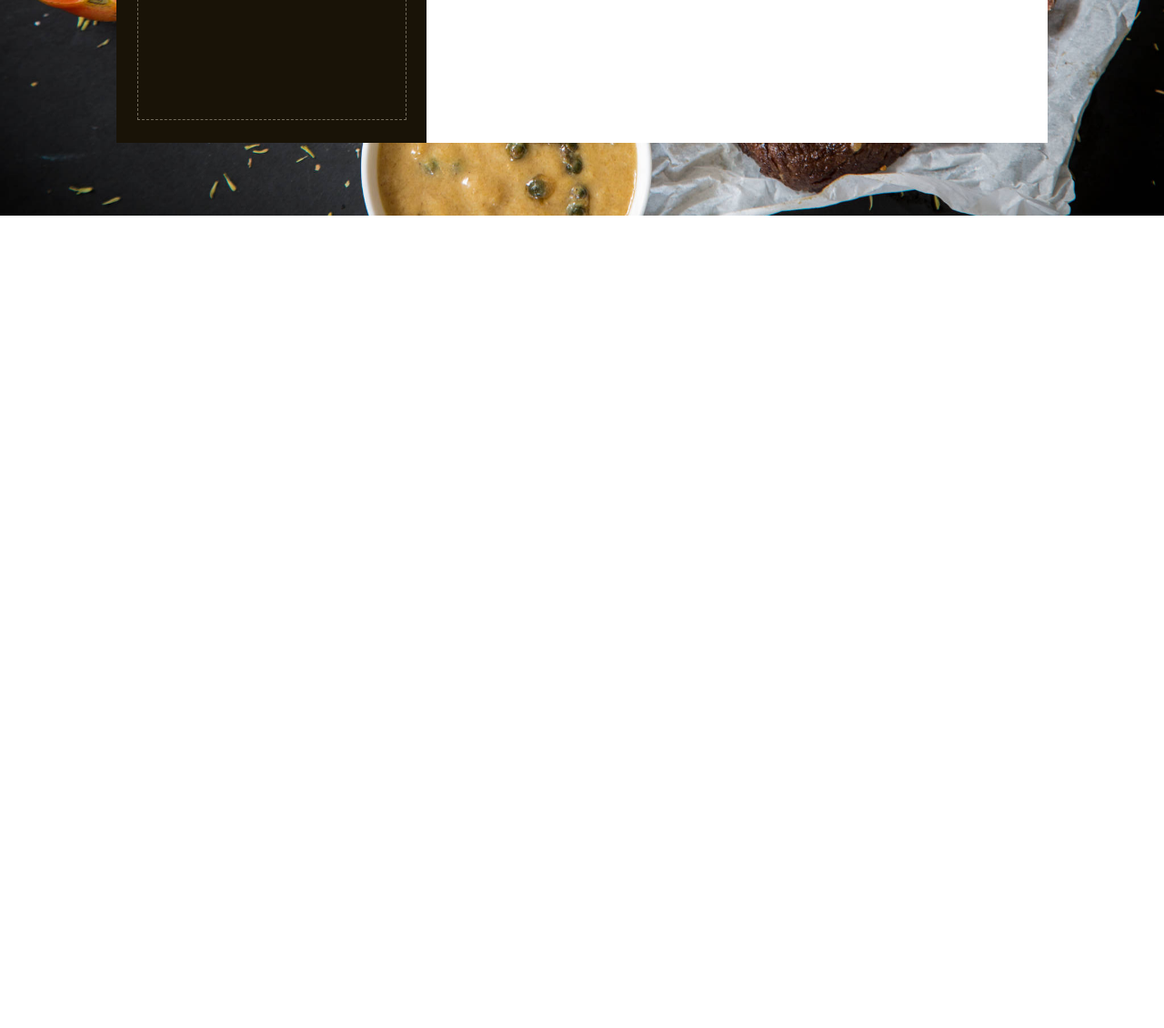
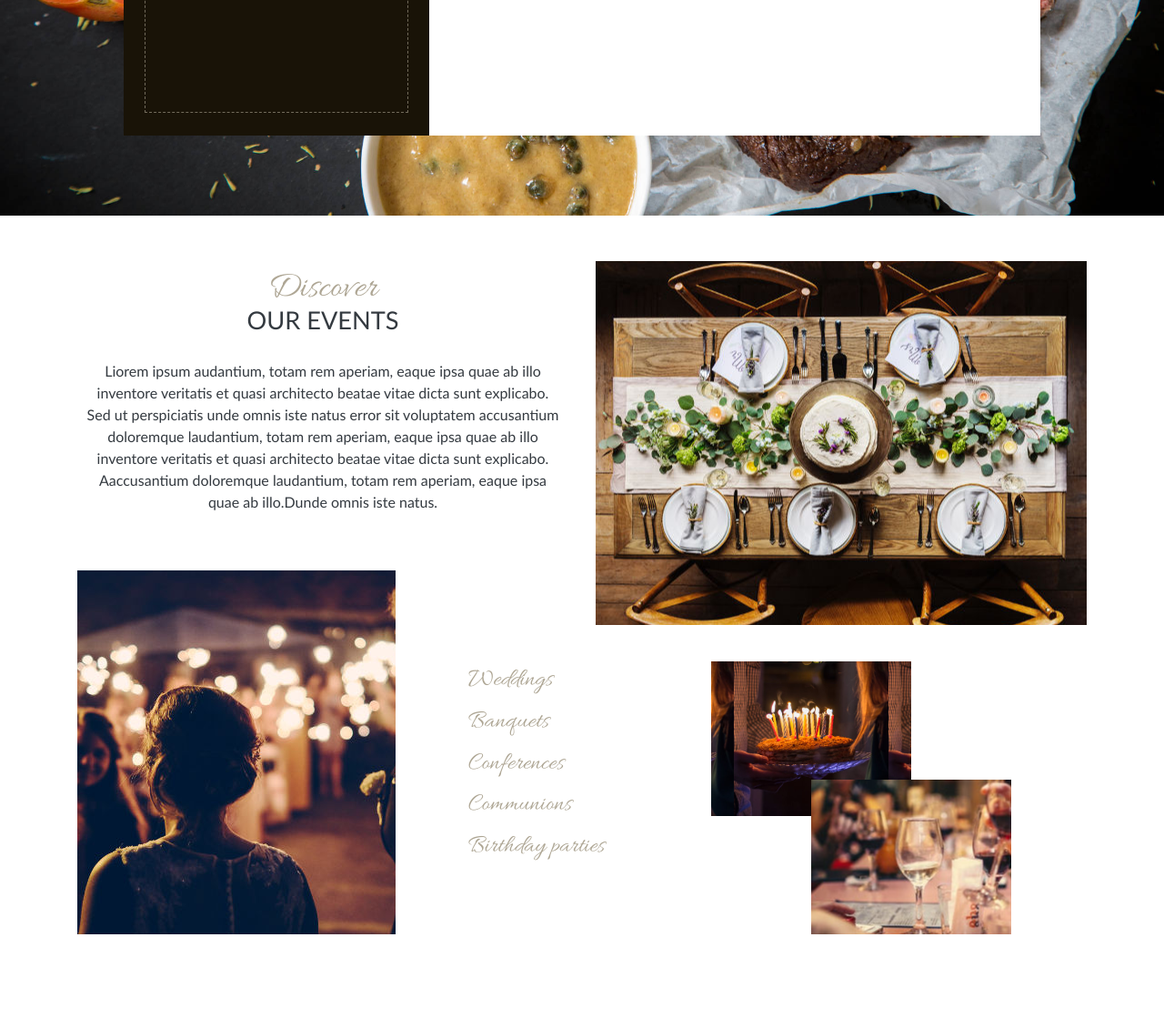
Before and after one commit to jerryJK/HotPlate, a website: page index.html in a window 1280 px wide. Shown: the part 1963-3093 px from the top of the page at 91% size. Before the commit the page ends 2200 px from the top, so only its background shows below. Drawn offline with nearby package versions, Linux system fonts and the light colour scheme.

Commit message:
add events section

```diff
--- a/index.html
+++ b/index.html
@@ -161,6 +161,44 @@
        </div>
     </section>
 
+    <!-- SECTION-EVENTS-->
+    <section id="section-events">
+       <div class="container">
+          <div class="row events-row events-row--first text-dark">
+              <div class="col-md-6">
+                  <p class="events-title-first text-center">Discover</p>
+                  <p class="events-title-second text-center">OUR EVENTS</p>
+                  <p class="events-text text-center p-2">Liorem ipsum audantium, totam rem aperiam, eaque ipsa quae ab illo inventore veritatis et quasi architecto beatae vitae dicta sunt explicabo. Sed ut perspiciatis unde omnis iste natus error sit voluptatem accusantium doloremque laudantium,
+                      totam rem aperiam, eaque ipsa quae ab illo inventore veritatis et quasi architecto beatae vitae dicta sunt explicabo. Aaccusantium doloremque laudantium, totam rem aperiam, eaque ipsa quae ab illo.Dunde omnis iste natus.</p>
+              </div>
+              <div class="col-md-6">
+                  <div class="event-image-main1"></div>
+              </div>
+          </div>
+          <div class="row events-row events-row--second text-dark">
+              <div class="d-none d-sm-block col-md-4">
+                  <div class="event-image-main2"></div>
+              </div>
+              <div class="col-md-8 events-titles-wrapper">
+                  <div class="row">
+                      <div class="events-names-wrapper col-5 col-sm-5">
+                          <p class="event-name">Weddings</p>
+                          <p class="event-name">Banquets</p>
+                          <p class="event-name">Conferences</p>
+                          <p class="event-name">Communions</p>
+                          <p class="event-name">Birthday parties</p>
+                      </div>
+                      <div class="images-wrapper col-7 col-sm-7">
+                          <div class="image-upper"></div>
+                          <div class="image-lower"></div>
+                      </div>
+                  </div>
+              </div>
+          </div>
+        </div>
+      </div>
+    </section>
+
 
     <script src="src/js/jquery.min.js"></script>
     <script src="src/js/popper.min.js"></script>
--- a/src/js/main.js
+++ b/src/js/main.js
@@ -49,7 +49,7 @@ $(document).on('ready', function() {
           var	listElem	=	$("<li>",	{class:	"active-list-item"});
           var nameElem =  $("<p class='d-inline'>" + elem.name + "</p>");
           var priceElem =  $("<i class='dish-price float-right'>&euro; " + elem.price + "</i>");
-          var descElem =  $("<i>" + elem.desc + "</i>");
+          var descElem =  $("<i class='dish-desc'>" + elem.desc + "</i>");
 
           listElem.append(nameElem);
           listElem.append(priceElem);
--- a/src/scss/partials/_all.scss
+++ b/src/scss/partials/_all.scss
@@ -3,3 +3,4 @@
 @import "section-intro";
 @import "section-restaurant";
 @import "section-menu";
+@import "section-events";
--- /dev/null
+++ b/src/scss/partials/_section-events.scss
@@ -0,0 +1,115 @@
+#section-events {
+    padding: 20px 0;
+
+    .events-row--first {
+        padding-bottom: 20px;
+    }
+
+    .event-image-main1 {
+        max-width: 570px;
+        height: 400px;
+        background-image: url('../images/event2.jpg');
+        background-position: center;
+        margin: 0 auto;
+    }
+
+    .event-image-main2 {
+        position: relative;
+        top: -100px;
+        max-width: 400px;
+        height: 400px;
+        background-image: url('../images/event1.jpg');
+        background-position: center;
+        margin: 0 auto;
+    }
+
+    .events-title-first {
+        font-family: 'Allura', cursive;
+        color: $text-style-color;
+        font-size: 2.5rem;
+        margin: 0;
+    }
+
+    .events-title-second {
+        font-size: 1.7rem;
+        position: relative;
+        top: -15px;
+        margin: 0;
+    }
+
+    .events-text {
+      font-size: .8rem;
+    }
+
+    .events-titles-wrapper {
+        height: 300px;
+
+        .events-titles {
+            height: 100%;
+            width: 80%;
+            background-color: rgb(25, 19, 7);
+        }
+    }
+
+    .event-name {
+        font-size: 1.3rem;
+        padding-left: 5px;
+        font-family: 'Allura', cursive;
+        color: $text-style-color;
+        margin-bottom: 5px;
+    }
+
+    .image-lower,
+    .image-upper {
+        height: 120px;
+        width: 120px;
+        position: relative;
+    }
+
+    .image-lower {
+        top: -30px;
+        left: 60px;
+        background-image: url('../images/event-lower.jpg');
+        background-position: center;
+    }
+
+    .image-upper {
+        background-image: url('../images/event-upper.jpg');
+        background-position: center;
+        background-size: contain;
+    }
+}
+
+@media (min-width: 768px) {
+    #section-events {
+        padding: 50px 0;
+
+        .events-row--first {
+            padding-bottom: 40px;
+        }
+
+        .event-name {
+            font-size: 1.7rem;
+            padding-left: 50px;
+            font-family: 'Allura', cursive;
+            color: $text-style-color;
+        }
+
+        .events-text {
+          font-size: 1rem;
+        }
+
+        .image-lower,
+        .image-upper {
+            height: 170px;
+            width: 220px;
+            position: relative;
+        }
+
+        .image-lower {
+            top: -40px;
+            left: 110px;
+            background-position: center;
+        }
+    }
+}
--- a/src/scss/partials/_section-menu.scss
+++ b/src/scss/partials/_section-menu.scss
@@ -5,6 +5,7 @@
     background-size: cover;
     background-repeat: no-repeat;
     background-position: center;
+    padding: 10px;
 
     .menu-wrapper {
       height: 100%;
```
Also changed, not shown: src/css/style.css, src/images/event-lower.jpg (added), src/images/event-upper.jpg (added), src/images/event1.jpg (added), src/images/event2.jpg (added), 1 other file.
